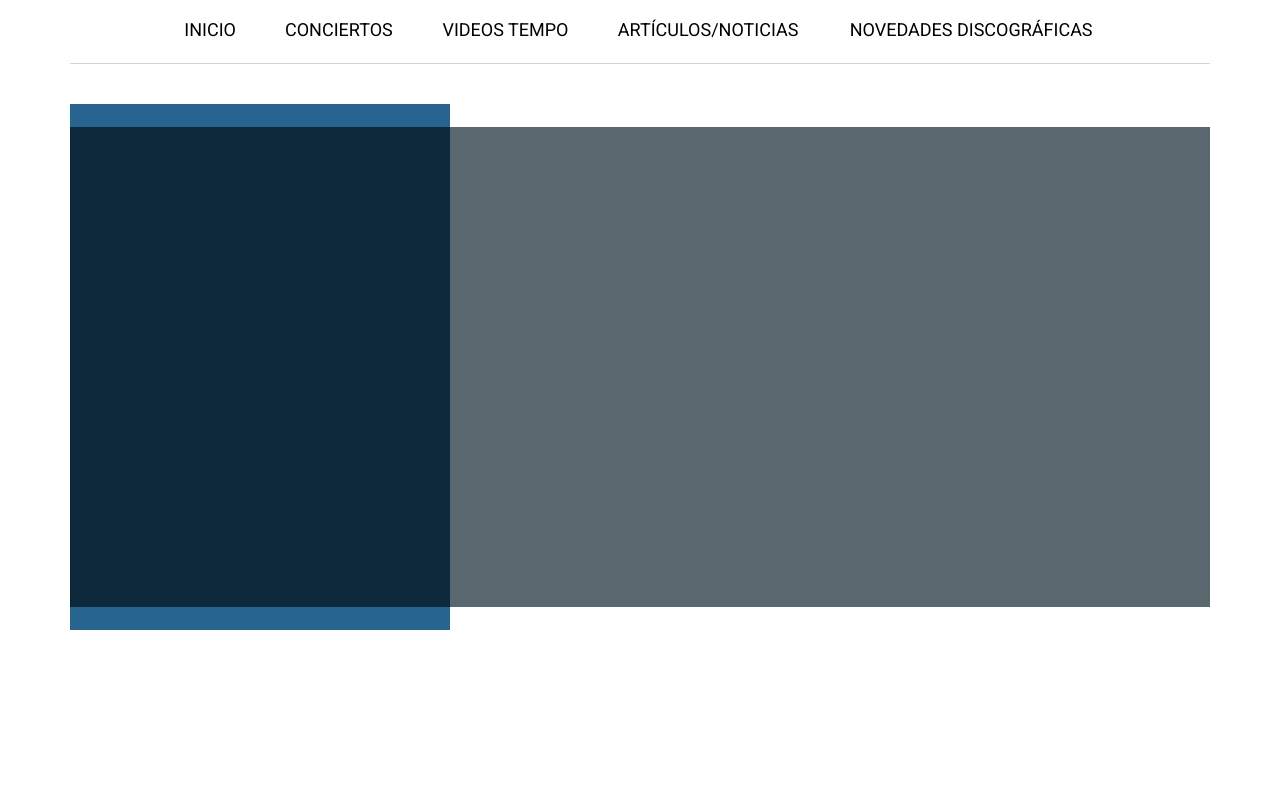
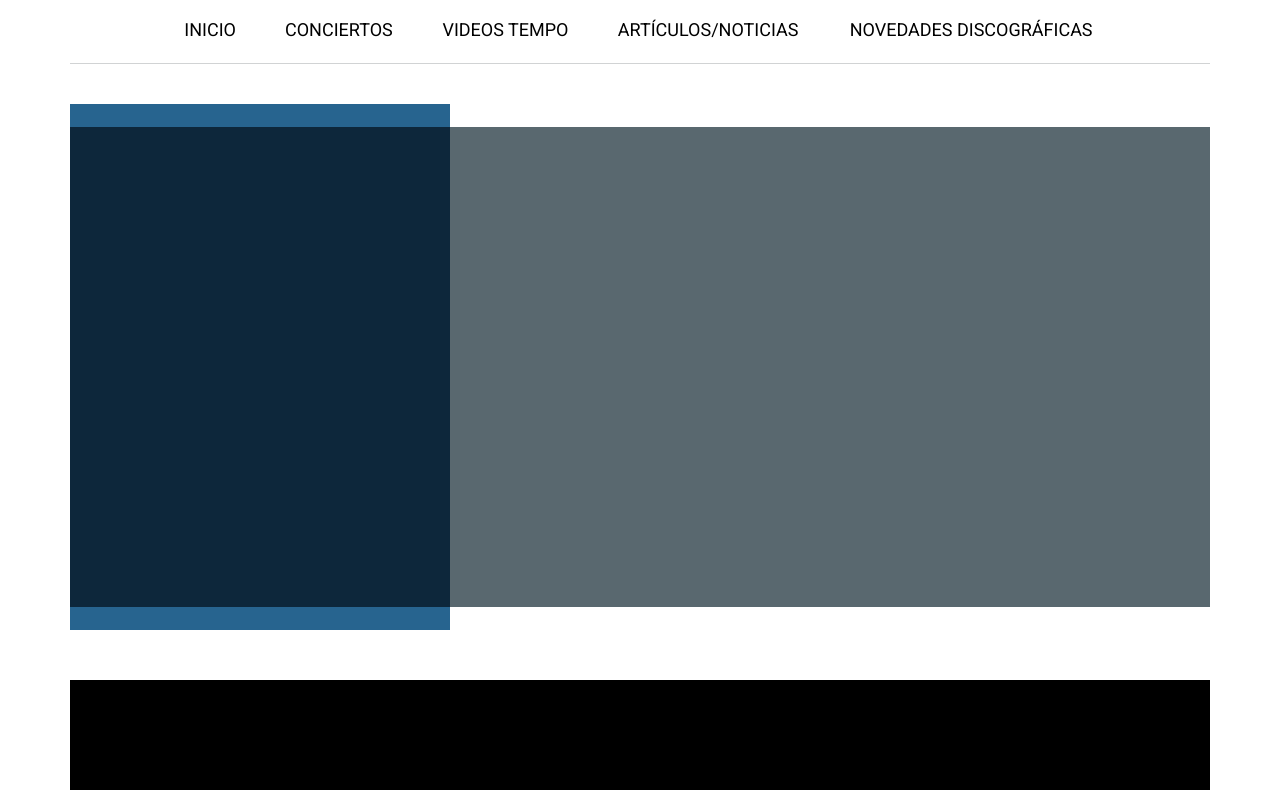
Before and after one commit to jomarz/tempo-front, a Vue app: page / in a window 1280 px wide. Shown: the part 180-980 px from the top of the page. Before the commit the page ends 850 px from the top, so only its background shows below. Built offline with nearby package versions, Linux system fonts and the light colour scheme.

Commit message:
Add full-width ad component

```diff
--- a/src/App.vue
+++ b/src/App.vue
@@ -3,6 +3,7 @@
     <TopBar />
     <NavBar />
     <Featured />
+    <ad-full-width />
   </div>
 </template>
 
@@ -10,13 +11,15 @@
 import TopBar from './components/TopBar.vue';
 import NavBar from './components/NavBar.vue';
 import Featured from './components/Featured.vue';
+import AdFullWidth from './components/AdFullWidth.vue';
 
 export default {
   name: 'App',
   components: {
     TopBar,
     NavBar,
-    Featured
+    Featured,
+    AdFullWidth
   }
 }
 </script>
--- /dev/null
+++ b/src/components/AdFullWidth.vue
@@ -0,0 +1,18 @@
+<template>
+    <div class="ad-full-width"></div>
+</template>
+
+<script>
+export default {
+
+}
+</script>
+
+<style lang="scss" scoped>
+    .ad-full-width {
+        height: 110px;
+        width: 100%;
+        margin: 10px 0 10px 0;
+        background-color: black;
+    }
+</style>
```
